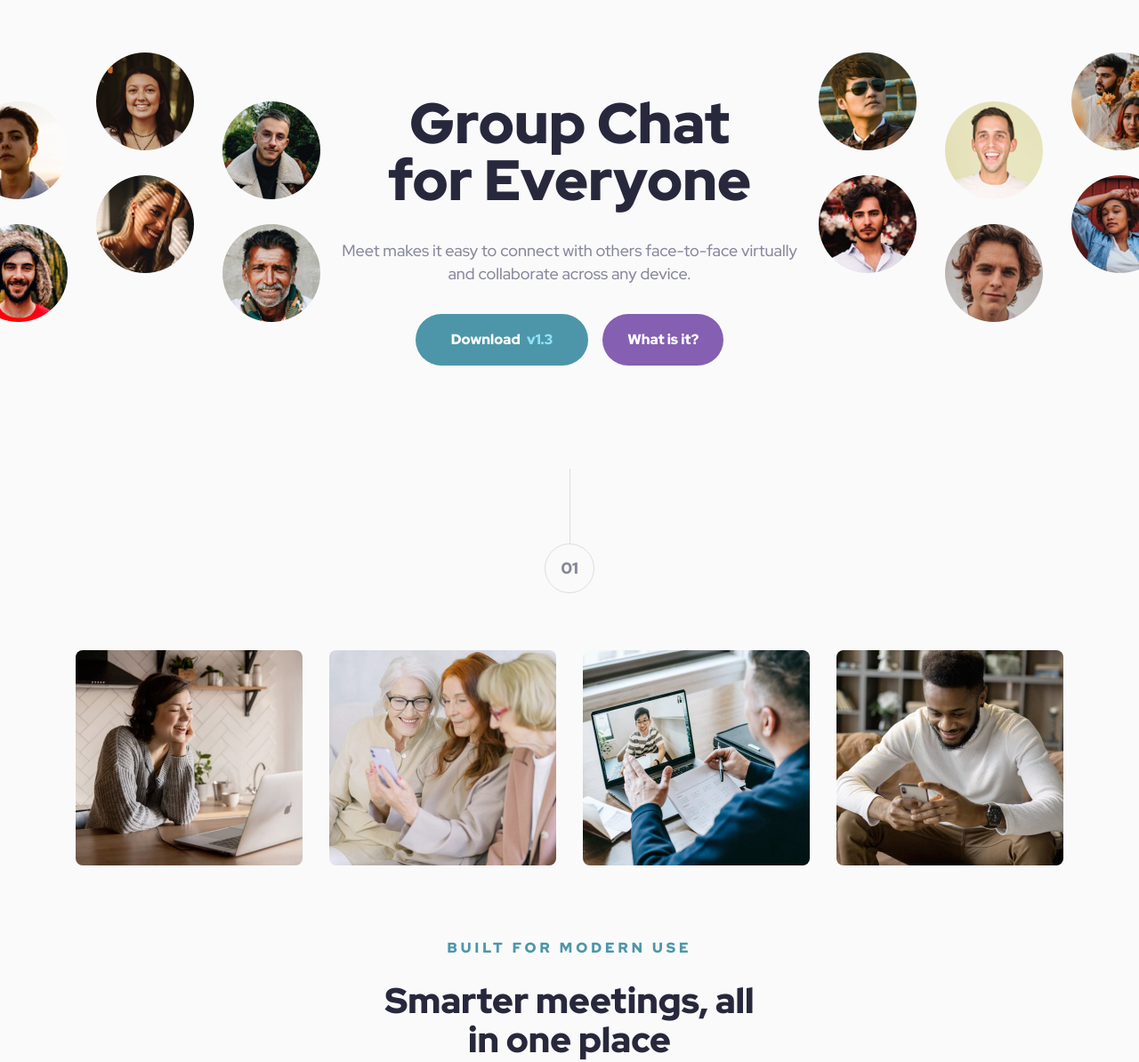
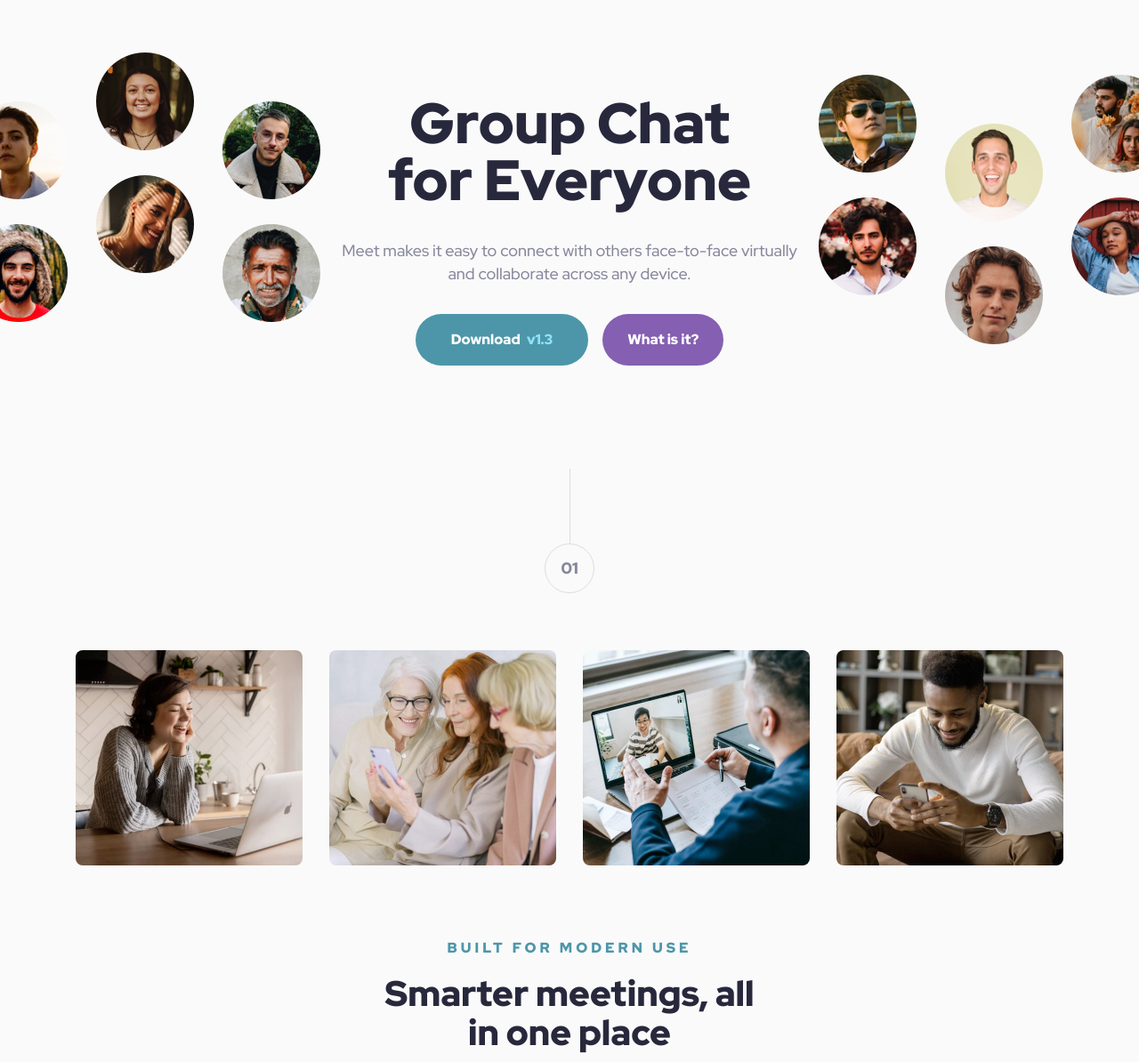
Before and after one commit to flxemt/meet-landing-page, a website built with Vite: page index.html in a window 1280 px wide. Shown: the part 111-1305 px from the top of the page at 89% size. Built offline with nearby package versions, Linux system fonts and the light colour scheme.

Commit message:
make it pixel-perfect

```diff
--- a/index.html
+++ b/index.html
@@ -41,7 +41,7 @@
       </div>
       <div class="flex flex-col items-center text-center md:max-w-[573px] md:mx-auto xl:max-w-[540px]">
         <div class="tracking-overline text-[1rem] uppercase font-black text-hippie-blue">Built for modern use</div>
-        <h2 class="mt-6 text-[2rem] leading-[2.25rem] font-black text-dark-blue md:text-h2 md:leading-h2 md:max-w-[445px]">Smarter meetings, all in one place</h2>
+        <h2 class="mt-6 text-[2rem] leading-[2.25rem] font-black text-dark-blue md:text-h2 md:leading-h2 md:max-w-[445px] md:mt-4">Smarter meetings, all in one place</h2>
         <p class="mt-8">Send messages, share files, show your screen, and record your meetings — all in one workspace. Control who can join with invite-only team access, data encryption, and data export.</p>
       </div>
       <div class="mt-16 flex flex-col items-center relative z-10 md:mt-20 xl:mt-[4.5rem]">
--- a/style.css
+++ b/style.css
@@ -5,6 +5,6 @@
 @media (min-width: 1110px) {
   .hero {
     background: url('/desktop/image-hero-left.png') no-repeat top left -34px,
-      url('/desktop/image-hero-right.png') no-repeat top right -34px;
+      url('/desktop/image-hero-right.png') no-repeat center right -34px;
   }
 }
```
